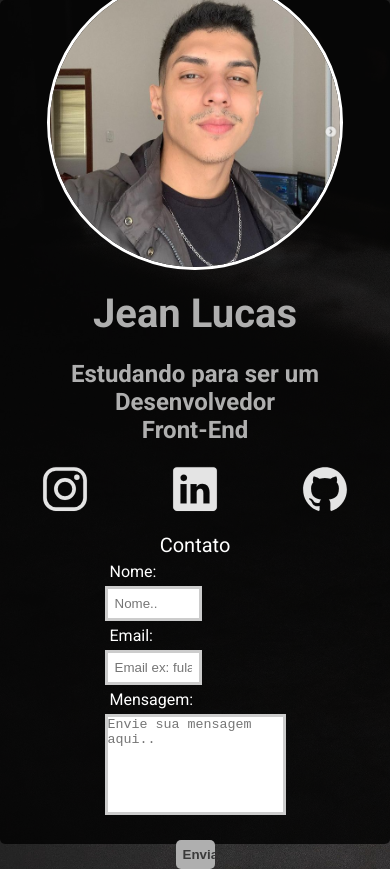
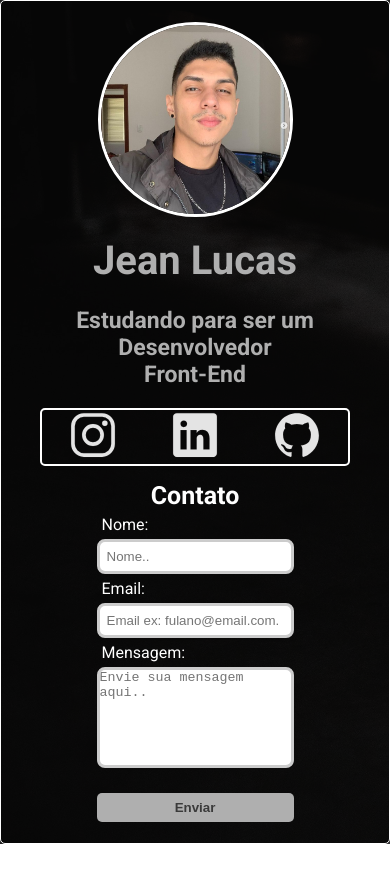
Before and after one commit to jeanllcs/Personal_Site, a plain HTML site: page index.html in a window 390 px wide. After the commit the page ends 844 px from the top, so only its background shows below. Drawn offline with nearby package versions, Linux system fonts and the light colour scheme.

Commit message:
Deixando responsivo e formulário agora funcional

```diff
--- a/index.html
+++ b/index.html
@@ -5,6 +5,7 @@
     <meta http-equiv="X-UA-Compatible" content="IE=edge">
     <meta name="viewport" content="width=device-width, initial-scale=1.0">
     <link rel="stylesheet" href="styles.css">
+    <link type="image/png" sizes="16x16" rel="icon" href="iconsite.png">
     <title>Jean Lucas</title>
 </head>
 <body>
@@ -17,14 +18,15 @@
             <li class="item"><a href="https://www.linkedin.com/in/jeanllcs/" target="_blank"><ion-icon name="logo-linkedin" class="social-icon"></ion-icon></a></li>
             <li class="item"><a href="https://github.com/jeanllcs" target="_blank"><ion-icon name="logo-github" class="social-icon"></ion-icon></a></li>
         </ul>
-        <form class="form">
+        <form class="form" action="https://formsubmit.co/jeanlucaslopes2@gmail.com" method="POST">
             <legend>Contato</legend>
             <label for="nome">Nome:</label>
-            <input type="text" id="nome" placeholder="Nome.." required maxlength="300">
+            <input type="hidden" name="_captcha" value="false">
+            <input type="text" id="nome" name="name" placeholder="Nome.." required maxlength="300">
             <label for="email">Email:</label>
-            <input type="email" id="email" placeholder="Email ex: fulano@email.com." required maxlength="300">
+            <input type="email" id="email" name="email" placeholder="Email ex: fulano@email.com." required maxlength="300">
             <label for="mensagem">Mensagem:</label>
-            <textarea type="text" id="mensagem" placeholder="Envie sua mensagem aqui.." maxlength="600" required></textarea>
+            <textarea type="text" name="textarea" id="mensagem" placeholder="Envie sua mensagem aqui.." maxlength="600" required></textarea>
             <input type="submit" class="submitbutton" value="Enviar">
         </form>
 
--- a/styles.css
+++ b/styles.css
@@ -23,6 +23,7 @@ body {
     align-items: center;
     display: flex;
     flex-direction: column;
+    border: 1px solid white;
 
 }
 
@@ -61,7 +62,9 @@ h2:hover {
 .ul-itens{
     display: flex;
     justify-content: space-around;
-    width: 100%;
+    width: 80%;
+    border: 2px solid white;
+    border-radius: 5px;
 
 }
 
@@ -86,10 +89,12 @@ h2:hover {
 }
 
 .form legend {
-    font-size: 20px;
+    font-size: 25px;
     margin-top: 15px;
+    font-weight: bold;
 }
 .form input {
+    border-radius: 8px;
     padding: 7px;
     width: 25vw;
     border: 3px solid #ccc;
@@ -114,6 +119,7 @@ h2:hover {
     transition: 0.5s;
     outline: none;
     resize: none;
+    border-radius: 8px;
 
 }
 
@@ -144,3 +150,33 @@ h2:hover {
 
 
 }
+
+@media screen and (max-width: 600px) {
+    img {
+        width: 50vw;
+    }
+
+    h1 {
+        font-size:40px ;
+    }
+    h1:hover {
+        font-size:40px ;
+    }
+    h2 {
+        font-size:23px ;
+    }
+    h2:hover {
+        font-size:23px ;
+    }
+    .form input {
+        border-radius: 8px;
+        padding: 7px;
+        width: 100%;
+    }
+    .form .submitbutton {
+        width: 100%;
+    }
+    .form .submitbutton:hover {
+        width: 100%;
+    }
+}
```
Also changed, not shown: iconsite.png (added).
